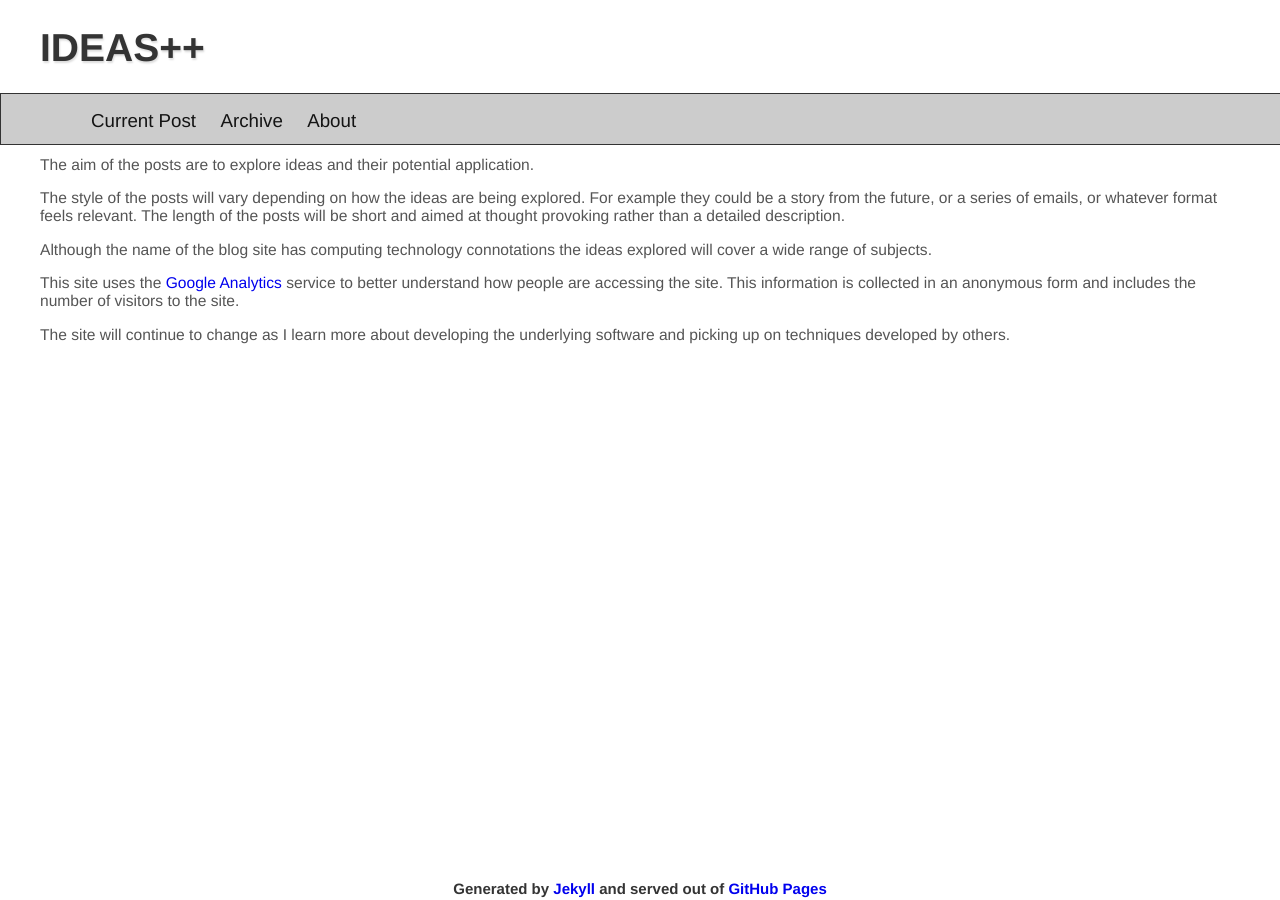
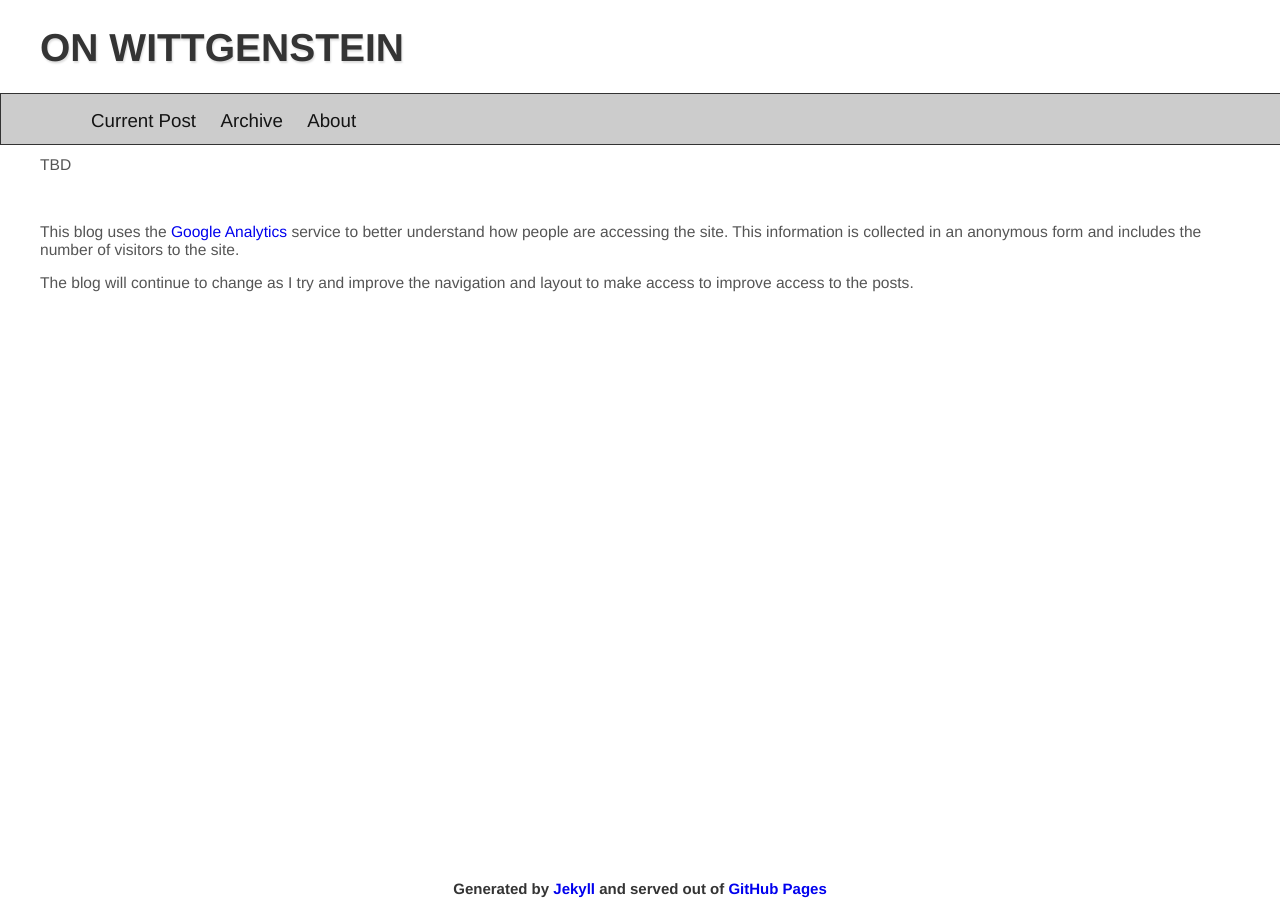
Before and after one commit to dtinblack/dtinblack.github.io, a Jekyll site: the page built from about.html, in a window 1280 px wide. Built offline with Jekyll 4.4.1, drawn with Linux system fonts in a browser that asks for light colours.

Commit message:
re-write

```diff
--- a/_includes/header.html
+++ b/_includes/header.html
@@ -1,3 +1,3 @@
  <header>
-    <h1 class="logo"><a href="/">Ideas++</a> </h1>
+    <h1 class="logo"><a href="/">On Wittgenstein</a> </h1>
  </header>
--- a/_layouts/default.html
+++ b/_layouts/default.html
@@ -6,8 +6,8 @@ title: Blog
 <!DOCTYPE html>
 <html lang="en">
 <head>
-  <title>Ideas++ - Exploring Ideas</title>
-  <meta name="description" content="Exploring ideas and their application to relevant problems">
+  <title>On Wittgenstein</title>
+  <meta name="description" content="Wittgenstein">
   <link rel="stylesheet" href="/assets/css/style.css"/>
   <link rel="stylesheet" href="/assets/css/layout.css"/>
   <script type="text/javascript">
--- a/about.html
+++ b/about.html
@@ -3,18 +3,13 @@ layout: default
 title: About
 ---
 
-<p>The aim of the posts are to explore ideas and their potential application.
+<p>TBD
 <br></p>
 
-<p> The style of the posts will vary depending on how the ideas are being explored. For example they could be a
-story from the future, or a series of emails, or whatever format feels relevant. The length of the posts will be short and
-aimed at thought provoking rather than a detailed description.<br></p>
+<p> <br></p>
 
-<p>Although the name of the blog site has computing technology connotations the ideas explored will cover
-a wide range of subjects.</p>
-
-<p>This site uses the <a href="http://www.google.co.uk/analytics/">Google Analytics</a> service to better understand how people are accessing the site. This information is collected in an
+<p>This blog uses the <a href="http://www.google.co.uk/analytics/">Google Analytics</a> service to better understand how people are accessing the site. This information is collected in an
 anonymous form and includes the number of visitors to the site.<br></p>
 
-<p>The site will continue to change as I learn more about developing the underlying software and picking up
-on techniques developed by others.<br></p>
+<p>The blog will continue to change as I try and improve the navigation and layout to make access to improve
+access to the posts.<br></p>
--- a/assets/css/style.css
+++ b/assets/css/style.css
@@ -65,3 +65,9 @@ p {
 p a {
    text-decoration: none;
 }
+
+/* added for math */
+
+math {
+   font-size: 1.2em;
+}
```
Also changed, not shown: _posts/2013-02-10-archived-post-test.html (added, +15 -0 lines).
